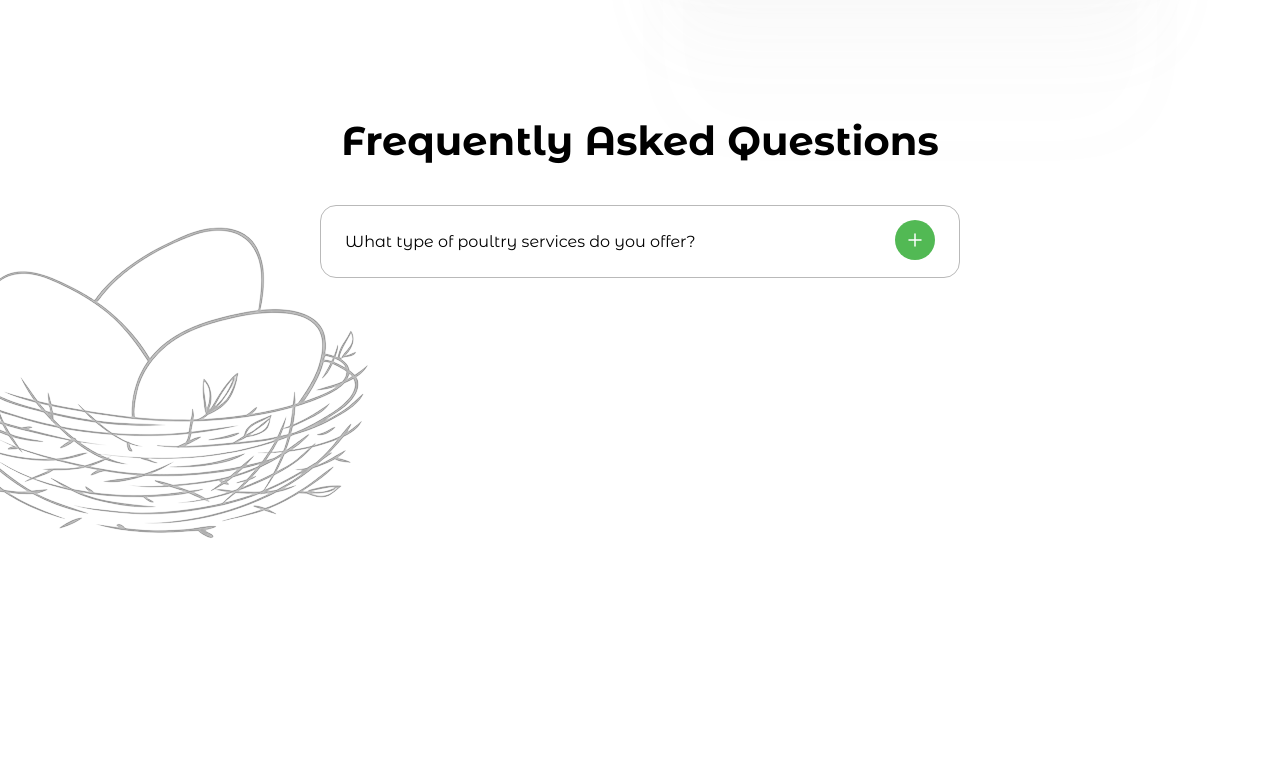
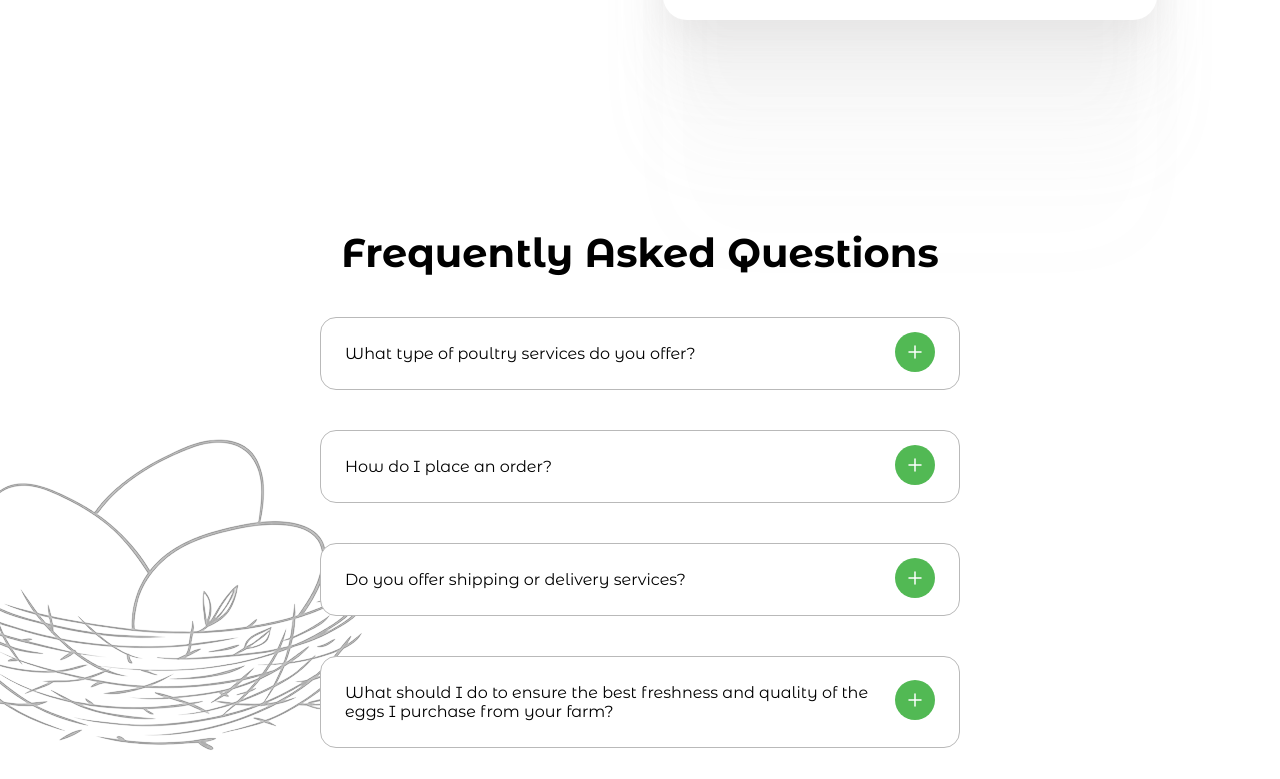
Before and after one commit to TEE2DWHY/agribaseconsult, a React (Vite) app: page /contact in a window 1280 px wide. Shown: the part 841-1620 px from the top of the page. Built offline with nearby package versions, Linux system fonts and the light colour scheme.

Commit message:
added the faq section

```diff
--- a/src/Reusable/Faq/Faq.module.scss
+++ b/src/Reusable/Faq/Faq.module.scss
@@ -7,6 +7,12 @@
   .faq_head{
     position: relative;
     top: 400px;
+
+    @include mobile{
+      // display: block;
+      // position: relative;
+      // top: 300px;
+    }
   }
 
   .faq_p1{
@@ -17,11 +23,16 @@ font-size: 40px;
 font-style: normal;
 font-weight: 700;
 line-height: 120%;
+
+@include mobile{
+  font-size: 25px;
+  font-weight: 400;
+}
   }
 
   .faq_top{
     padding: 10px 24px;
-    margin-bottom: 60px;
+    margin-bottom: 40px;
     border-radius: 16px;
     border: var(--Radius-Sharp, 1px) solid var(--Grey-grey-100, #B9B9B9);
     background: var(--white-100, #FFF);
@@ -46,10 +57,14 @@ line-height: 120%;
   .faq_answer {
     max-height: 0;
     overflow: hidden;
-    padding: 0 15px;
+    // padding: 0 15px;
   }
 
   .faq_answer.open {
     max-height: 200px;
-    padding: 15px;
+    // padding: 15px;
   }
+
+  .faq_head p:not(:nth-child(0)){
+    text-align: left;
+  }
--- a/src/Reusable/Faq/Faq.tsx
+++ b/src/Reusable/Faq/Faq.tsx
@@ -3,52 +3,71 @@ import styles from "./Faq.module.scss";
 import plus from "../../assets/images/plus.svg";
 import minus from "../../assets/images/minus.svg";
 
-const Faq = () => {
+// Rename the array to avoid conflict with the type
+const faqData = [
+  { question: "What type of poultry services do you offer?", answer: "We offer a variety of poultry services..." },
+  { question: "How do I place an order?", answer: "Simply click on BUY NOW to order or..." },
+  { question: "Do you offer shipping or delivery services?", answer: "Yes, we offer delivery services with swift delivery..." },
+  { question: "What should I do to ensure the best freshness and quality of the eggs I purchase from your farm?", answer: "Ensure proper refrigeration and consume the eggs before the expiration date." },
+];
+
+type FaqItemType = {
+  question: string;
+  answer: string;
+};
+
+type FaqProps = {
+  faqItems: FaqItemType[];
+};
+
+const Faq = ({ faqItems }: FaqProps) => {
   const [openIndex, setOpenIndex] = useState<number | null>(null);
 
   const handleQuestionClick = (index: number) => {
-    if (index === openIndex) {
-      setOpenIndex(null);
-    } else {
-      setOpenIndex(index);
-    }
+    setOpenIndex(openIndex === index ? null : index);
   };
 
   return (
     <div className={styles.faq_head}>
-      <p className={styles.faq_p1}>Frequently Asked Questions</p>
+      <h3 className={styles.faq_p1}>Frequently Asked Questions</h3>
 
-      <div className={styles.faq_section}>
-        <div className={`${styles.faq_top} ${
-              openIndex === 0 ? `${styles.open} ${styles.expanded}` : ''
+      {faqItems.map((item, index) => (
+        <div className={styles.faq_section} key={index}>
+          <div
+            className={`${styles.faq_top} ${
+              openIndex === index ? `${styles.open} ${styles.expanded}` : ""
             }`}
           >
             <div className={styles.faq_q1}>
-            <p>What type of poultry services do you offer?</p>
+              <p>{item.question}</p>
               <div
                 className={styles.faq_question}
-              onClick={() => handleQuestionClick(0)}
+                onClick={() => handleQuestionClick(index)}
               >
                 <img
-                src={openIndex === 0 ? minus : plus}
-                alt={openIndex === 0 ? "collapse-icon" : "expand-icon"}
+                  src={openIndex === index ? minus : plus}
+                  alt={openIndex === index ? "collapse-icon" : "expand-icon"}
                 />
               </div>
             </div>
 
-          {openIndex === 0 && <hr className={styles.hr_line} />}
+            {openIndex === index && <hr className={styles.hr_line} />}
 
             <div
               className={`${styles.faq_answer} ${
-              openIndex === 0 ? `${styles.open} ${styles.expanded}` : ''
+                openIndex === index ? `${styles.open} ${styles.expanded}` : ""
               }`}
             >
-            <p>Simply click on BUY NOW to order or you can reach us via our telephone number. You can also reach out to us from the contact page and send us a message. We assure you of swift delivery not later than 48 hours from when order was placed.</p>
+              <p>{item.answer}</p>
             </div>
           </div>
         </div>
+      ))}
     </div>
   );
 };
 
-export default Faq;
+// Pass faqData as the default data to the Faq component
+export default function App() {
+  return <Faq faqItems={faqData} />;
+}
--- a/src/pages/Contact/Components/styles/ContactBody.module.scss
+++ b/src/pages/Contact/Components/styles/ContactBody.module.scss
@@ -5,21 +5,28 @@
   }
 
   .contact_body{
-    height: 1000px;
     @include mobile{
-      margin-top: 100px;
+      margin-top: 200px;
     }
   }
 
   .contact_body_div1{
     position: relative;
-    top: 400px;
+    top: 500px;
     left: 0;
-  }
+
+    @include mobile{
+      display: none;
+    }
+   }
 
   .contact_body_div2{
     text-align: center;
     padding: 0 25%;
     position: relative;
     top: -500px;
+
+    @include mobile{
+      padding: 0 5%;
+    }
   }
--- a/src/pages/Contact/Contact.tsx
+++ b/src/pages/Contact/Contact.tsx
@@ -1,6 +1,6 @@
 import Footer from "../../Reusable/Footer/Footer";
-// import styles from "./contact.module.scss"
-// import Navbar from "../../Reusable/Navbar/Navbar";
+import styles from "./contact.module.scss"
+import Navbar from "../../Reusable/Navbar/Navbar";
 import Subscribe from "../../Reusable/Subscribe/Subscribe";
 import ContactBody from "./Components/ContactBody";
 import ContactHero from "./Components/ContactHero";
@@ -9,7 +9,7 @@ import ContactHero from "./Components/ContactHero";
 const Contact = () => {
   return (
     <>
-      {/* <Navbar /> */}
+      <Navbar />
       <ContactHero/>
       <ContactBody/>
       <Subscribe/>
```
Also changed, not shown: src/Reusable/Faq/utils/FaqPage.tsx (deleted, +0 -38 lines). Lines whose indentation alone changed are shown as unchanged.
